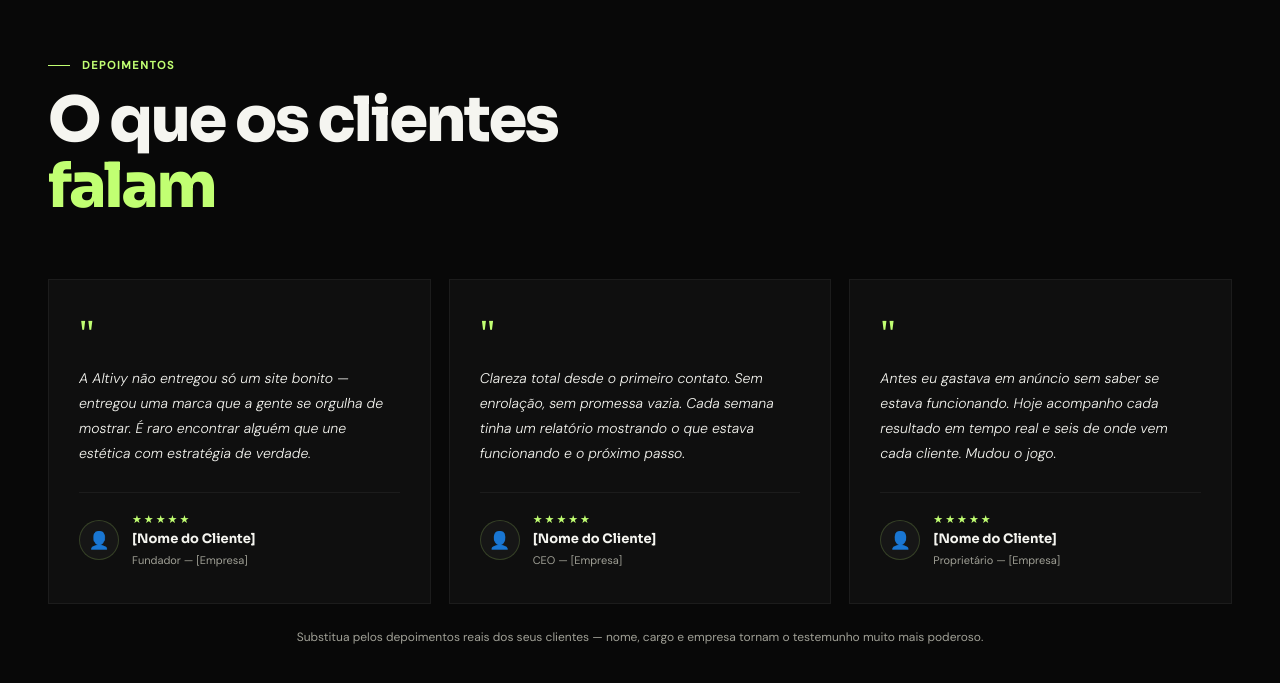
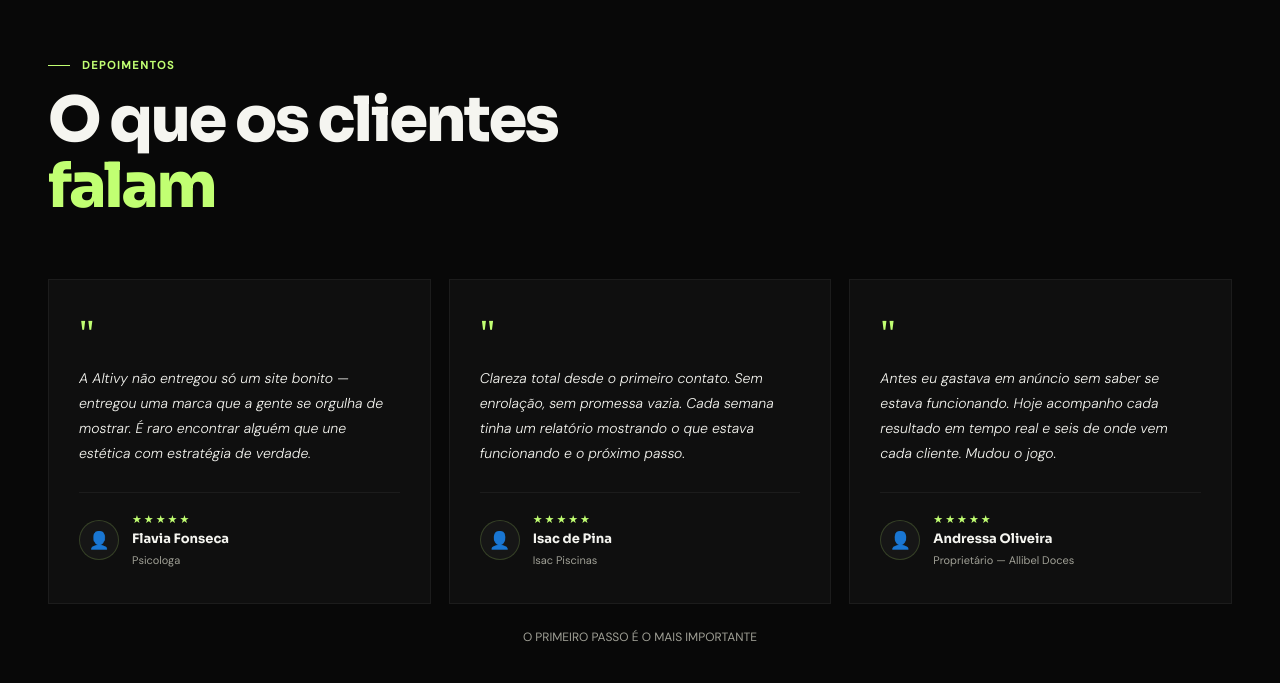
Before and after one commit to altivygrowth-del/site-altivy, a plain HTML site: page site-altivy/index.html in a window 1280 px wide. Shown: the part 5756-6439 px from the top of the page. Drawn offline with Linux system fonts and the light colour scheme.

Commit message:
Update index.html

```diff
--- a/site-altivy/index.html
+++ b/site-altivy/index.html
@@ -400,7 +400,7 @@
   <div class="f-wrap">
     <div class="f-foto-wrap reveal">
       <div class="f-foto">
-        <img src="images/lucas-criador.png" alt="Lucas — Fundador da Altivy" />
+        <img src="site-altivy/images/lucas-criador.png" alt="Lucas — Fundador da Altivy" />
       </div>
       <div class="f-tag-foto">Fundador & Estrategista</div>
     </div>
@@ -433,11 +433,11 @@
   <div class="slabel">Depoimentos</div>
   <h2>O que os clientes<br><span class="acc">falam</span></h2>
   <div class="d-grid reveal">
-    <div class="d-card"><div class="d-qt">"</div><p class="d-text">A Altivy não entregou só um site bonito — entregou uma marca que a gente se orgulha de mostrar. É raro encontrar alguém que une estética com estratégia de verdade.</p><div class="d-auth"><div class="d-av">👤</div><div><div class="stars">★★★★★</div><div class="d-name">[Nome do Cliente]</div><div class="d-role">Fundador — [Empresa]</div></div></div></div>
-    <div class="d-card"><div class="d-qt">"</div><p class="d-text">Clareza total desde o primeiro contato. Sem enrolação, sem promessa vazia. Cada semana tinha um relatório mostrando o que estava funcionando e o próximo passo.</p><div class="d-auth"><div class="d-av">👤</div><div><div class="stars">★★★★★</div><div class="d-name">[Nome do Cliente]</div><div class="d-role">CEO — [Empresa]</div></div></div></div>
-    <div class="d-card"><div class="d-qt">"</div><p class="d-text">Antes eu gastava em anúncio sem saber se estava funcionando. Hoje acompanho cada resultado em tempo real e seis de onde vem cada cliente. Mudou o jogo.</p><div class="d-auth"><div class="d-av">👤</div><div><div class="stars">★★★★★</div><div class="d-name">[Nome do Cliente]</div><div class="d-role">Proprietário — [Empresa]</div></div></div></div>
+    <div class="d-card"><div class="d-qt">"</div><p class="d-text">A Altivy não entregou só um site bonito — entregou uma marca que a gente se orgulha de mostrar. É raro encontrar alguém que une estética com estratégia de verdade.</p><div class="d-auth"><div class="d-av">👤</div><div><div class="stars">★★★★★</div><div class="d-name">Flavia Fonseca</div><div class="d-role">Psicologa</div></div></div></div>
+    <div class="d-card"><div class="d-qt">"</div><p class="d-text">Clareza total desde o primeiro contato. Sem enrolação, sem promessa vazia. Cada semana tinha um relatório mostrando o que estava funcionando e o próximo passo.</p><div class="d-auth"><div class="d-av">👤</div><div><div class="stars">★★★★★</div><div class="d-name">Isac de Pina</div><div class="d-role">Isac Piscinas</div></div></div></div>
+    <div class="d-card"><div class="d-qt">"</div><p class="d-text">Antes eu gastava em anúncio sem saber se estava funcionando. Hoje acompanho cada resultado em tempo real e seis de onde vem cada cliente. Mudou o jogo.</p><div class="d-auth"><div class="d-av">👤</div><div><div class="stars">★★★★★</div><div class="d-name">Andressa Oliveira</div><div class="d-role">Proprietário — Allibel Doces</div></div></div></div>
   </div>
-  <p class="reveal" style="margin-top:24px;color:var(--white-dim);font-size:12px;text-align:center">Substitua pelos depoimentos reais dos seus clientes — nome, cargo e empresa tornam o testemunho muito mais poderoso.</p>
+  <p class="reveal" style="margin-top:24px;color:var(--white-dim);font-size:12px;text-align:center">O PRIMEIRO PASSO É O MAIS IMPORTANTE</p>
 </section>
 
 <!-- FAQ -->
```
